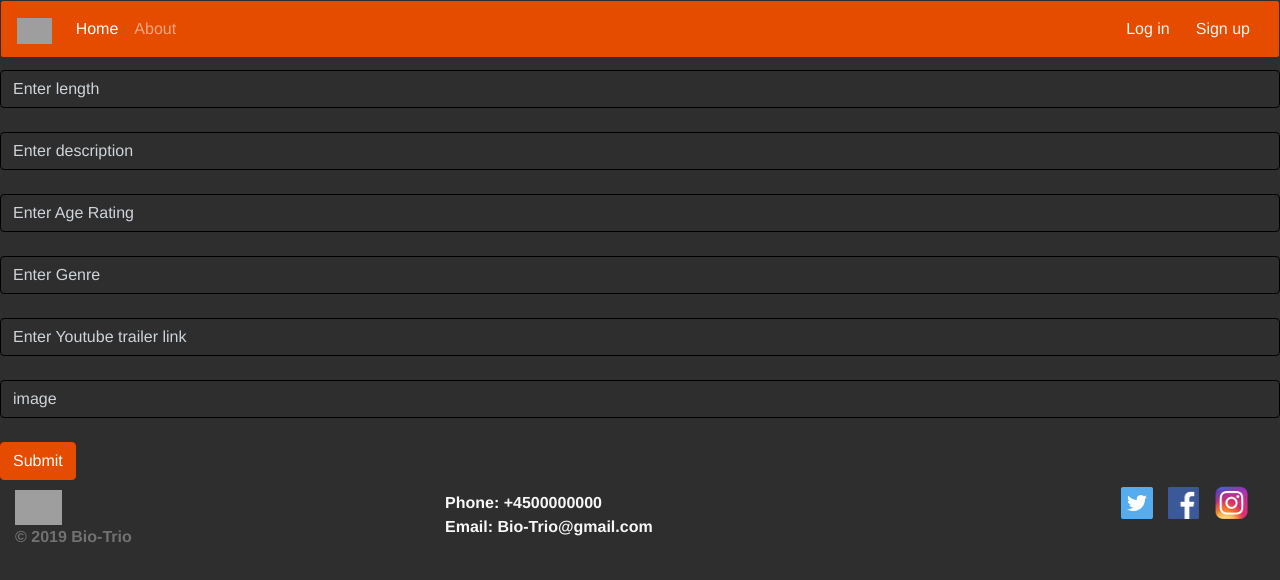
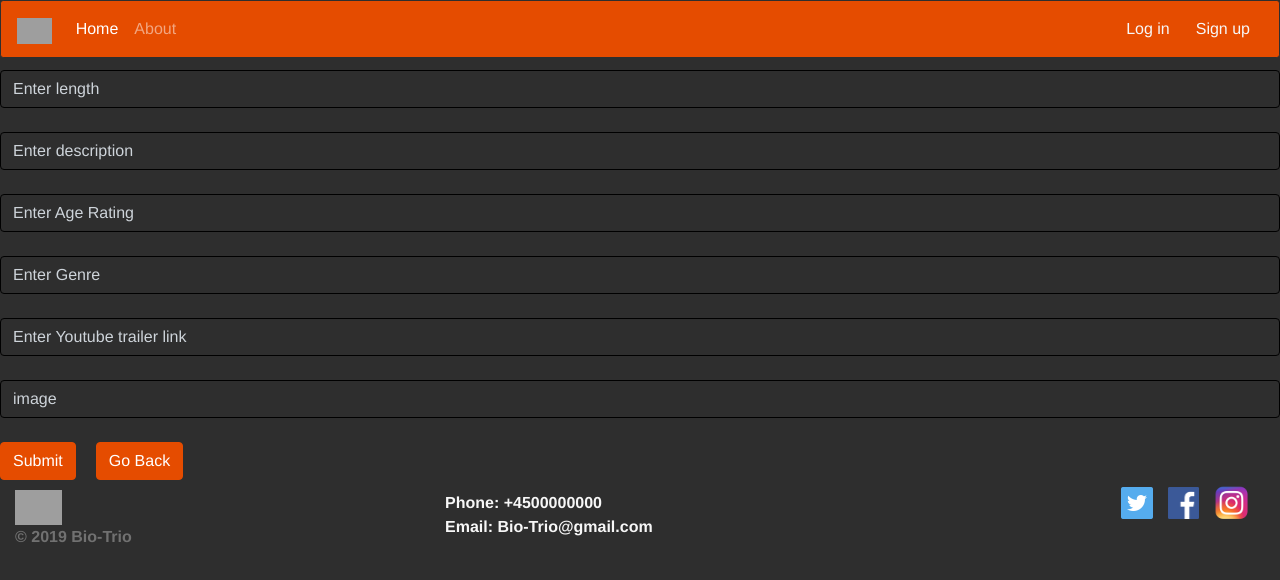
Before and after one commit to 0m-ax/bio-trio, a Vue app in the folder frontend/: page /admin/Movie/add in a window 1280 px wide. Shown: the top 580 px of the page. Built offline with nearby package versions, Linux system fonts and the light colour scheme; no server answers; grey boxes are pictures that could not be loaded.

Commit message:
about page thing

```diff
--- a/frontend/src/views/admin/Movie/MovieForm.vue
+++ b/frontend/src/views/admin/Movie/MovieForm.vue
@@ -22,6 +22,7 @@
             <input type="text" v-model="value.image" v-on:change="onChange" class="form-control" placeholder="image">
         </div>
         <button type="submit" class="btn btn-primary">Submit</button>
+        <router-link style="margin-left:20px" to='/admin/Movie' type="button" class="btn btn-primary">Go Back </router-link>
     </form>
 </template>
 
```
